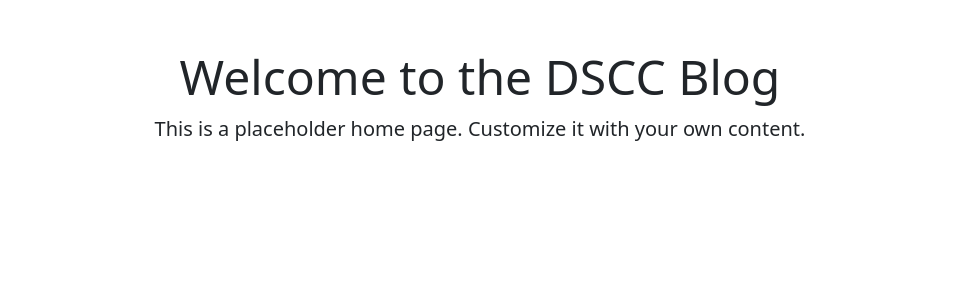
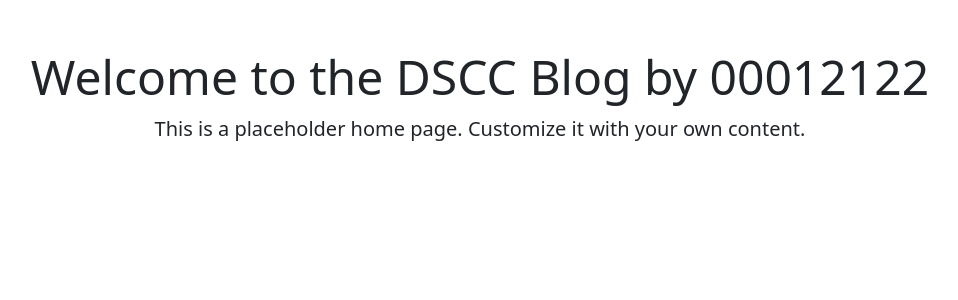
Before and after one commit to Ubaydullayevvv/DSCC_CW_1, a Django app: template dscc_app/templates/blog/home.html in a window 1280 px wide. Shown: the part 56-356 px from the top of the page, without its empty margins (160-1118 px from the left). Run offline with Django 4.2, Linux system fonts and the light colour scheme; the template is opened without the code that fills it, so the values that code supplies are empty; parts of the project's set-up code (start-up, migrations or seed data) failed here and were passed over.

Commit message:
change for video

```diff
--- a/dscc_app/templates/blog/home.html
+++ b/dscc_app/templates/blog/home.html
@@ -4,7 +4,7 @@
 
 {% block content %}
 <div class="text-center">
-    <h1 class="display-5">Welcome to the DSCC Blog</h1>
+    <h1 class="display-5">Welcome to the DSCC Blog by 00012122</h1>
     <p class="lead">This is a placeholder home page. Customize it with your own content.</p>
 </div>
 {% endblock %}
```
